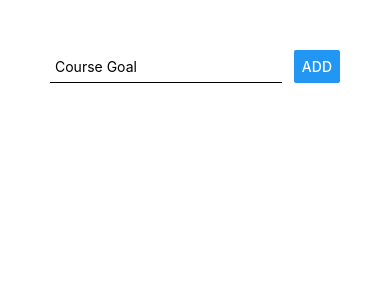
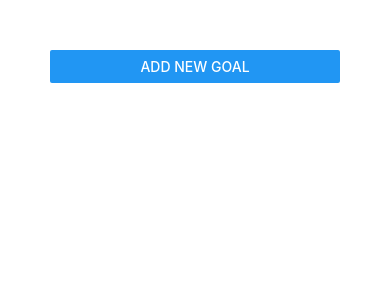
Before and after one commit to Memitaru/react-native-learning, a React Native app in the folder rn-complete-guide/: screen / in a window 390 px wide. Shown: the top 300 px of the page. Built offline with nearby package versions, Linux system fonts and the light colour scheme.

Commit message:
Added modal

```diff
--- a/rn-complete-guide/App.js
+++ b/rn-complete-guide/App.js
@@ -1,6 +1,6 @@
 import { StatusBar } from "expo-status-bar";
 import React, { useState } from "react";
-import { StyleSheet, View, FlatList } from "react-native";
+import { StyleSheet, View, FlatList, Button } from "react-native";
 import GoalItem from './components/GoalItem'
 import GoalInput from './components/GoalInput'
 
@@ -8,19 +8,27 @@ export default function App() {
 
 
   const [courseGoals, setCourseGoals] = useState([])
+  const [addMode, setAddMode] = useState(false)
 
   const addGoalHandler = goalTitle => {
     setCourseGoals(currentGoals => [...currentGoals, { uid: Math.random().toString(), value: goalTitle }])
   }
 
+  const removeGoalHandler = goalId => {
+    setCourseGoals(currentGoals => {
+      return currentGoals.filter(goal => goal.uid !== goalId)
+    })
+  }
+
   return (
     <View style={styles.screen}>
-    <GoalInput onAddGoal={addGoalHandler} />
+    <Button title="Add New Goal" onPress={() => setAddMode(!addMode)}/>
+    <GoalInput onAddGoal={addGoalHandler} viewModal={addMode} toggleModal={setAddMode} />
     <FlatList
       data={courseGoals}
       keyExtractor={(item, index) => item.uid}
       renderItem={itemData => (
-        <GoalItem itemData={itemData} />
+        <GoalItem itemData={itemData} onDelete={removeGoalHandler} />
       )}
     />
 
--- a/rn-complete-guide/components/GoalInput.js
+++ b/rn-complete-guide/components/GoalInput.js
@@ -1,5 +1,5 @@
 import React, {useState} from 'react';
-import { View, TextInput, Button,StyleSheet } from 'react-native'
+import { View, TextInput, Button,StyleSheet, Modal } from 'react-native'
 
 const GoalInput = props => {
 
@@ -10,12 +10,16 @@ const GoalInput = props => {
       }
 
     const addItem = () => {
-      props.onAddGoal(enteredGoal)
-      setEnteredGoal('')
+      if (enteredGoal !== ""){
+        props.onAddGoal(enteredGoal)
+        setEnteredGoal('')
+        props.toggleModal(false)
+      }
     }
 
     return(
-        <View style={styles.inputContainer}>
+      <Modal visible={props.viewModal} animationType="slide">
+      <View style={styles.inputContainer}>
         <TextInput
           placeholder="Course Goal"
           style={styles.goalInput}
@@ -24,22 +28,24 @@ const GoalInput = props => {
         <Button
           title="ADD"
           onPress={addItem}
-        />
+          />
       </View>
+      </Modal>
     )
 }
 
 const styles = StyleSheet.create({
     inputContainer: {
-      flexDirection: "row",
-      justifyContent: "space-between",
-      alignContent: "center"
+      justifyContent: "center",
+      alignItems: "center",
+      flex: 1
     },
     goalInput: {
       borderBottomColor: "black",
       borderBottomWidth: 1,
       padding: 5,
-      width: "80%"
+      marginBottom: 10,
+      width: '80%'
     }
   });
 
--- a/rn-complete-guide/components/GoalItem.js
+++ b/rn-complete-guide/components/GoalItem.js
@@ -3,7 +3,7 @@ import { View, Text, StyleSheet, TouchableOpacity } from 'react-native'
 
 const GoalItem = props => {
     return(
-        <TouchableOpacity>
+        <TouchableOpacity activeOpacity={0.8} onPress={() => props.onDelete(props.itemData.item.uid)}>
             <View style={styles.listItem}>
                 <Text>{props.itemData.item.value}</Text>
             </View>
```
